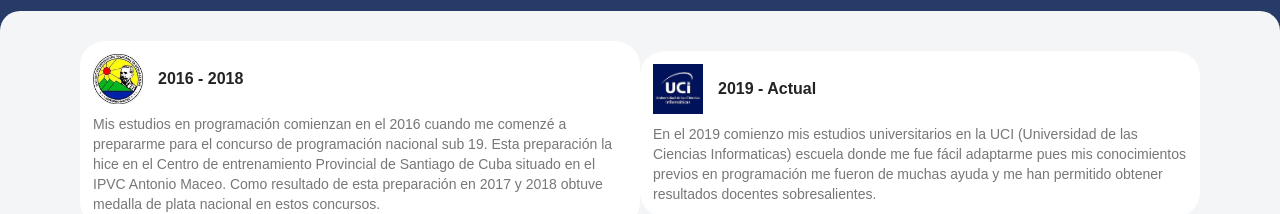
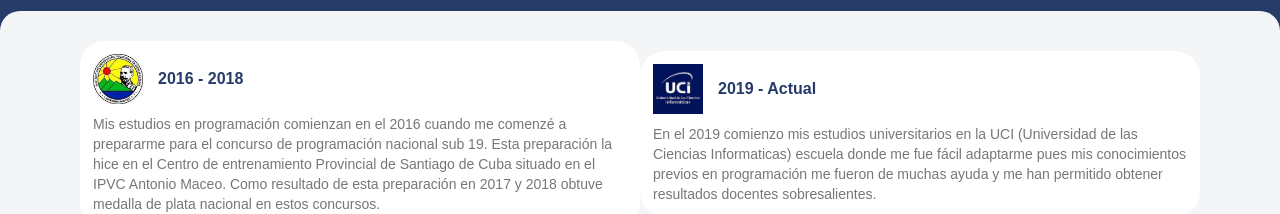
Before and after one commit to Yusei-0/Yusei-0, an Angular app: page /education in a window 1280 px wide. Shown: the part 479-693 px from the top of the page. Built offline with nearby package versions, Linux system fonts and the light colour scheme.

Commit message:
Fix period-component color

```diff
--- a/src/app/education/components/period/period.component.css
+++ b/src/app/education/components/period/period.component.css
@@ -23,7 +23,7 @@
     font-size: 1.6rem;
     font-weight: bold;
     line-height: 1.8rem;
-    color: var(--soft-black);
+    color: var(--color-primary);
     margin-left: 15px;
 }
 
```
